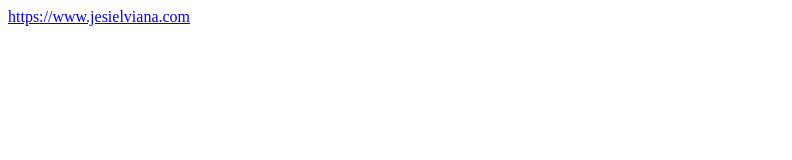
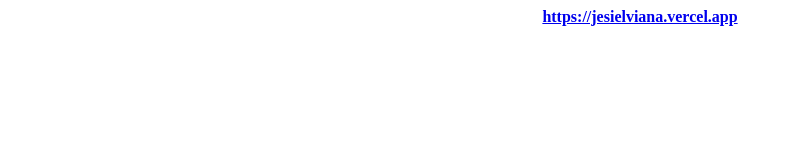
Before and after one commit to jesielviana/jesielviana.github.io, a plain HTML site: page index.html in a window 1280 px wide. Shown: the whole page, without its empty margins (0-792 px from the left). Drawn offline with Linux system fonts and the light colour scheme.

Commit message:
Update index.html

```diff
--- a/index.html
+++ b/index.html
@@ -1 +1 @@
-<a href="https://www.jesielviana.com">https://www.jesielviana.com</a>
+<h4 style="text-align: center"><a href="https://jesielviana.vercel.app">https://jesielviana.vercel.app</a></h4>
```
